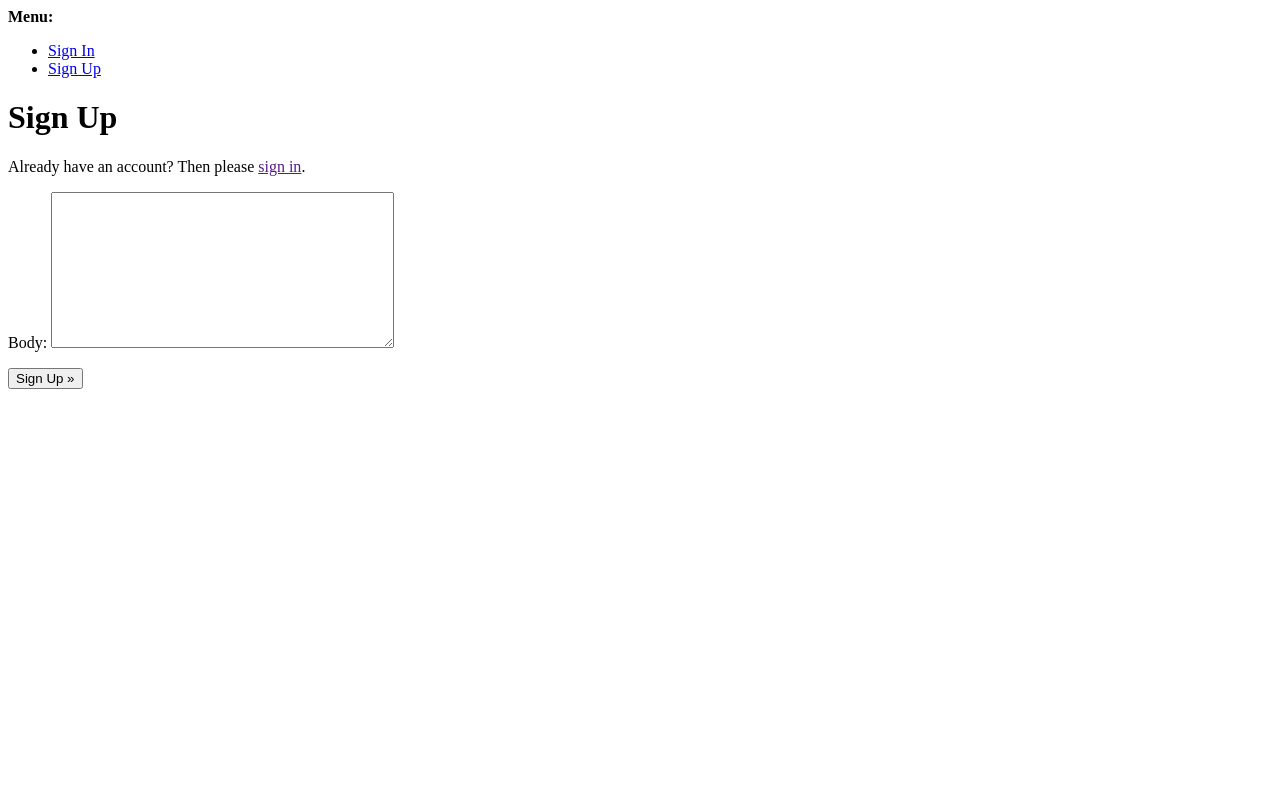
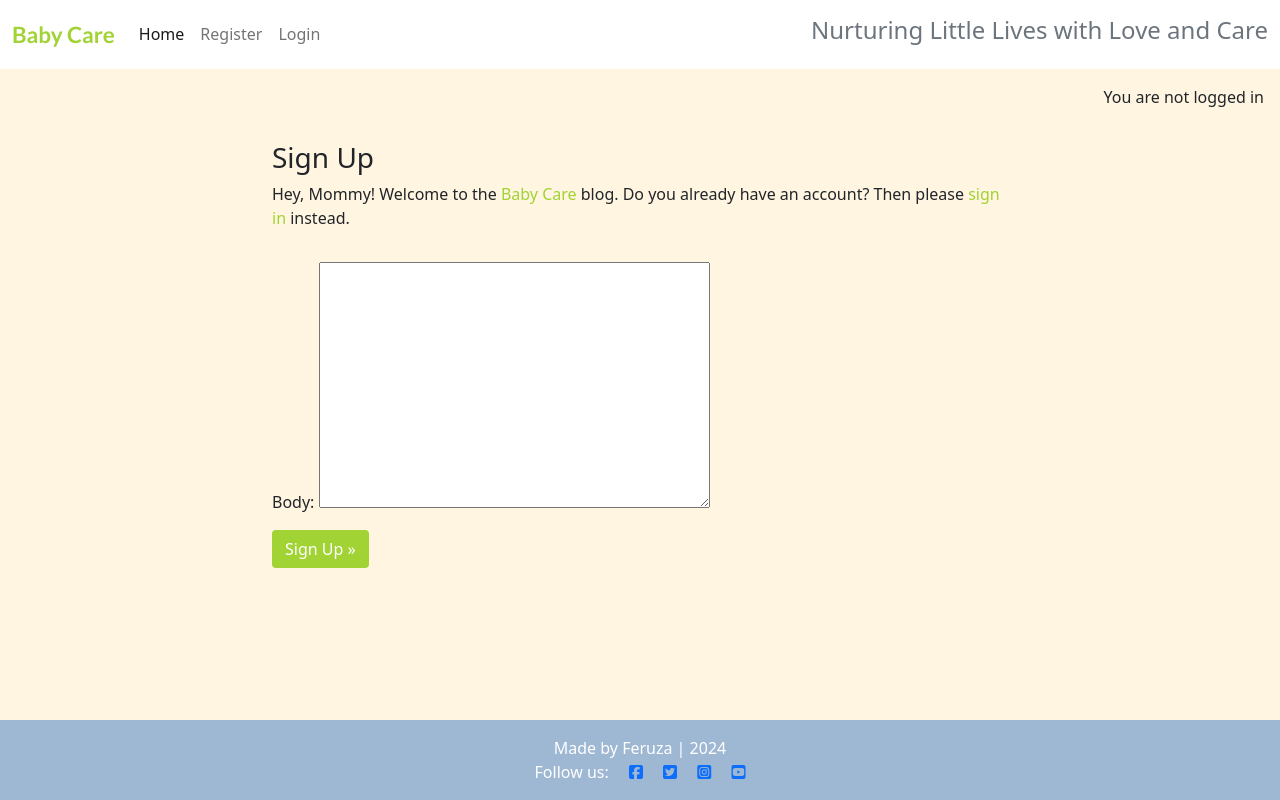
Before and after one commit to FeruzaShokirjonovna/Blog, a Django app: template templates/account/signup.html in a window 1280 px wide. Run offline with Django 3.2, Linux system fonts and the light colour scheme; the template is opened without the code that fills it: values that come from a table or form of the project are taken from there, others are empty; parts of the project's set-up code (start-up, migrations or seed data) failed here and were passed over; some libraries are stand-ins or nearby versions.

Commit message:
Customize signuppage with bootstrap classes

```diff
--- a/templates/account/signup.html
+++ b/templates/account/signup.html
@@ -1,21 +1,36 @@
-{% extends "account/base.html" %}
+{% extends "base.html" %}
 
 {% load i18n %}
 
-{% block head_title %}{% trans "Signup" %}{% endblock head_title %}
+{% block head_title %}{% trans "Signup" %}{% endblock %}
 
 {% block content %}
-<h1>{% trans "Sign Up" %}</h1>
+<div class="container">
+  <div class="row">
+    <div class="col-md-8 mt-3 offset-md-2">
+      <h3>{% trans "Sign Up" %}</h3>
 
-<p>{% blocktrans %}Already have an account? Then please <a href="{{ login_url }}">sign in</a>.{% endblocktrans %}</p>
-
-<form class="signup" id="signup_form" method="post" action="{% url 'account_signup' %}">
-  {% csrf_token %}
-  {{ form.as_p }}
-  {% if redirect_field_value %}
-  <input type="hidden" name="{{ redirect_field_name }}" value="{{ redirect_field_value }}" />
-  {% endif %}
-  <button type="submit">{% trans "Sign Up" %} &raquo;</button>
-</form>
-
+      <p>{% blocktrans %}
+        Hey, Mommy! Welcome to the <a class="link" href="{{ home_url }}">Baby Care</a> blog.
+        Do you already have an account? Then please
+        <a class="link" href="{{ login_url }}">sign in</a>
+        instead.
+        {% endblocktrans %}
+      </p>
+    </div>
+  </div>
+  <div class="row">
+    <div class="col-md-8 mt-3 offset-md-2">
+      <form class="signup" id="signup_form" method="post" action="{% url 'account_signup' %}">
+        {% csrf_token %}
+        {{ form.as_p }}
+        {% if redirect_field_value %} <input type="hidden" name="{{ redirect_field_name }}"
+          value="{{ redirect_field_value }}" />
+        {% endif %}
+        <button class="btn btn-signup right" type="submit">
+          {% trans "Sign Up" %} &raquo;</button>
+      </form>
+    </div>
+  </div>
+</div>
 {% endblock content %}
```
